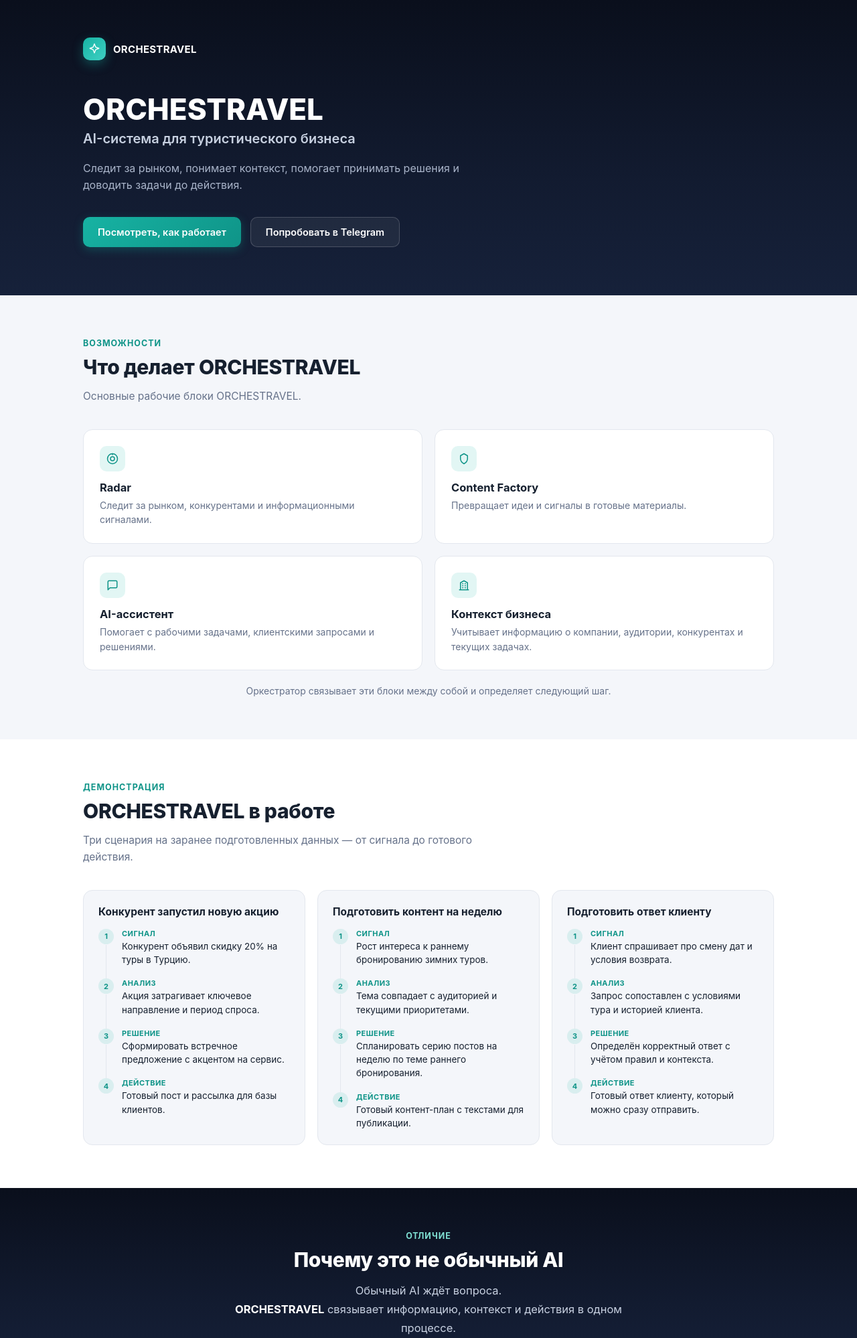
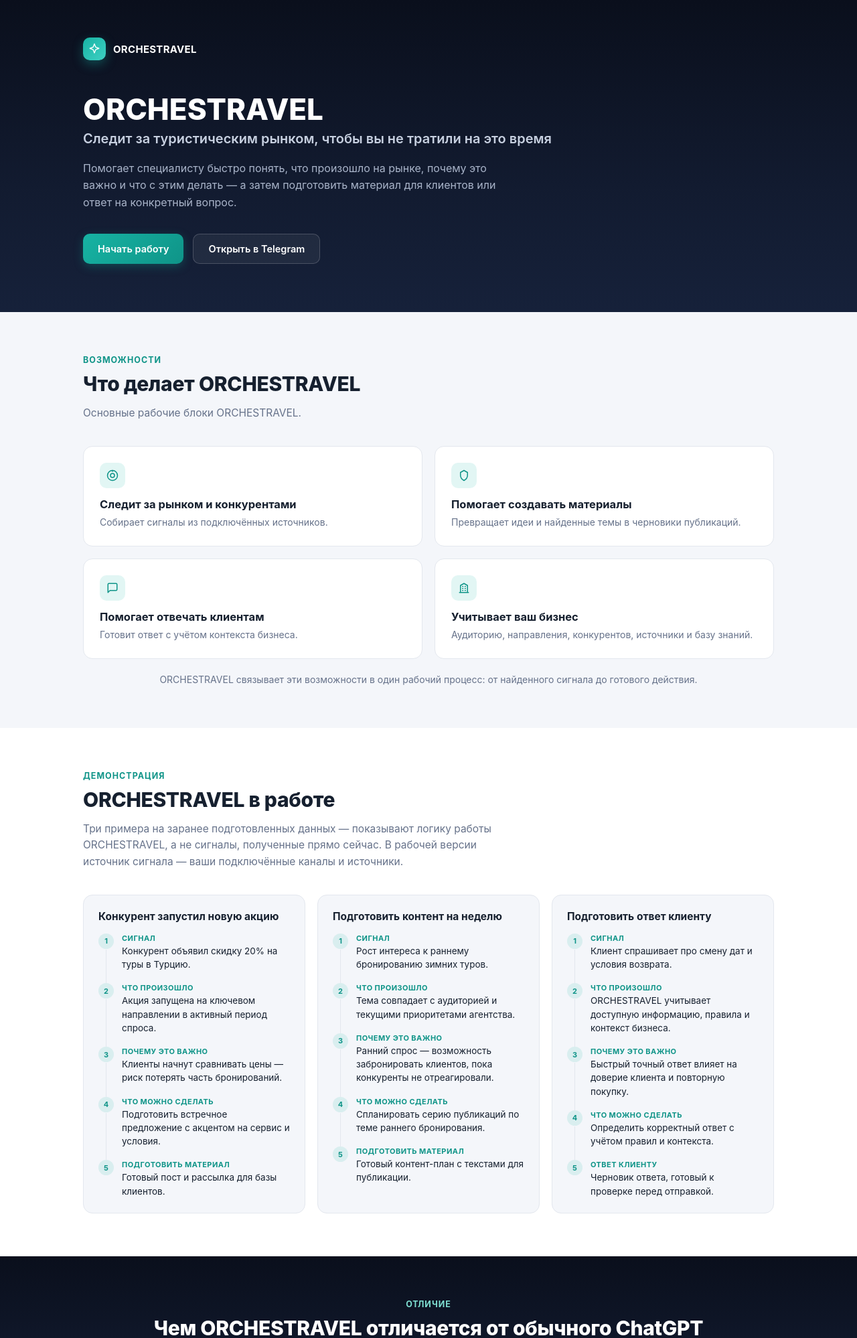
Before and after one commit to u-terra/travel-advantage-ai-control-center, a Python web app: template app/templates/demo.html in a window 1280 px wide. Shown: the top 1998 px of the page at 67% size. Run offline with Jinja, Linux system fonts and the light colour scheme; the template is opened without the code that fills it, so the values that code supplies are empty.

Commit message:
Improve marketing funnel demo and pricing
Co-Authored-By: Claude Sonnet 5 <noreply@anthropic.com>
Claude-Session: https://claude.ai/code/session_019Z4Mapdhbgcvau1VZFfNLi

```diff
--- a/app/templates/demo.html
+++ b/app/templates/demo.html
@@ -3,8 +3,8 @@
 <head>
 <meta charset="utf-8">
 <meta name="viewport" content="width=device-width,initial-scale=1">
-<title>ORCHESTRAVEL — AI-система для туристического бизнеса</title>
-<meta name="description" content="ORCHESTRAVEL следит за рынком, понимает контекст и помогает доводить задачи до действия. Демо на подготовленных данных.">
+<title>ORCHESTRAVEL — следит за туристическим рынком для вас</title>
+<meta name="description" content="ORCHESTRAVEL помогает понять, что произошло на туристическом рынке, почему это важно и что с этим делать — и подготовить материал или ответ клиенту. Демо на подготовленных данных.">
 <style>
 * { box-sizing: border-box; }
 
@@ -517,15 +517,16 @@ footer {
         </div>
 
         <h1>ORCHESTRAVEL</h1>
-        <p class="tagline">AI-система для туристического бизнеса</p>
+        <p class="tagline">Следит за туристическим рынком, чтобы вы не тратили на это время</p>
         <p class="lede">
-            Следит за рынком, понимает контекст, помогает принимать решения
-            и доводить задачи до действия.
+            Помогает специалисту быстро понять, что произошло на рынке, почему это важно
+            и что с этим делать — а затем подготовить материал для клиентов или ответ
+            на конкретный вопрос.
         </p>
 
         <div class="hero-actions">
-            <a href="#scenarios" class="btn btn-primary">Посмотреть, как работает</a>
-            <a href="https://t.me/{{BOT_USERNAME}}" target="_blank" rel="noopener" class="btn btn-ghost">Попробовать в Telegram</a>
+            <a href="/signup" class="btn btn-primary">Начать работу</a>
+            <a href="https://t.me/{{BOT_USERNAME}}" target="_blank" rel="noopener" class="btn btn-ghost">Открыть в Telegram</a>
         </div>
     </div>
 </header>
@@ -543,34 +544,34 @@ footer {
                 <div class="feature-icon">
                     <svg width="18" height="18" viewBox="0 0 24 24" fill="none" stroke="currentColor" stroke-width="2" stroke-linecap="round" stroke-linejoin="round"><circle cx="12" cy="12" r="10"/><circle cx="12" cy="12" r="4"/><line x1="12" y1="2" x2="12" y2="4"/></svg>
                 </div>
-                <h3>Radar</h3>
-                <p>Следит за рынком, конкурентами и информационными сигналами.</p>
+                <h3>Следит за рынком и конкурентами</h3>
+                <p>Собирает сигналы из подключённых источников.</p>
             </div>
             <div class="feature-card">
                 <div class="feature-icon">
                     <svg width="18" height="18" viewBox="0 0 24 24" fill="none" stroke="currentColor" stroke-width="2" stroke-linecap="round" stroke-linejoin="round"><path d="M12 2l7 4v6c0 5-3.5 8-7 10-3.5-2-7-5-7-10V6z"/></svg>
                 </div>
-                <h3>Content Factory</h3>
-                <p>Превращает идеи и сигналы в готовые материалы.</p>
+                <h3>Помогает создавать материалы</h3>
+                <p>Превращает идеи и найденные темы в черновики публикаций.</p>
             </div>
             <div class="feature-card">
                 <div class="feature-icon">
                     <svg width="18" height="18" viewBox="0 0 24 24" fill="none" stroke="currentColor" stroke-width="2" stroke-linecap="round" stroke-linejoin="round"><path d="M21 15a2 2 0 0 1-2 2H7l-4 4V5a2 2 0 0 1 2-2h14a2 2 0 0 1 2 2z"/></svg>
                 </div>
-                <h3>AI-ассистент</h3>
-                <p>Помогает с рабочими задачами, клиентскими запросами и решениями.</p>
+                <h3>Помогает отвечать клиентам</h3>
+                <p>Готовит ответ с учётом контекста бизнеса.</p>
             </div>
             <div class="feature-card">
                 <div class="feature-icon">
                     <svg width="18" height="18" viewBox="0 0 24 24" fill="none" stroke="currentColor" stroke-width="2" stroke-linecap="round" stroke-linejoin="round"><path d="M3 21h18M5 21V7l7-4 7 4v14M9 9h1m4 0h1m-6 4h1m4 0h1m-6 4h1m4 0h1"/></svg>
                 </div>
-                <h3>Контекст бизнеса</h3>
-                <p>Учитывает информацию о компании, аудитории, конкурентах и текущих задачах.</p>
+                <h3>Учитывает ваш бизнес</h3>
+                <p>Аудиторию, направления, конкурентов, источники и базу знаний.</p>
             </div>
         </div>
 
         <p class="orchestrator-note">
-            Оркестратор связывает эти блоки между собой и определяет следующий шаг.
+            ORCHESTRAVEL связывает эти возможности в один рабочий процесс: от найденного сигнала до готового действия.
         </p>
     </div>
 </section>
@@ -580,7 +581,9 @@ footer {
         <div class="section-label">Демонстрация</div>
         <h2 class="section-title">ORCHESTRAVEL в работе</h2>
         <p class="section-sub">
-            Три сценария на заранее подготовленных данных — от сигнала до готового действия.
+            Три примера на заранее подготовленных данных — показывают логику работы
+            ORCHESTRAVEL, а не сигналы, полученные прямо сейчас. В рабочей версии источник
+            сигнала — ваши подключённые каналы и источники.
         </p>
 
         <div class="scenarios">
@@ -597,21 +600,28 @@ footer {
                     <div class="chain-step">
                         <div class="chain-dot">2</div>
                         <div class="chain-body">
-                            <div class="label">Анализ</div>
-                            <div class="text">Акция затрагивает ключевое направление и период спроса.</div>
+                            <div class="label">Что произошло</div>
+                            <div class="text">Акция запущена на ключевом направлении в активный период спроса.</div>
                         </div>
                     </div>
                     <div class="chain-step">
                         <div class="chain-dot">3</div>
                         <div class="chain-body">
-                            <div class="label">Решение</div>
-                            <div class="text">Сформировать встречное предложение с акцентом на сервис.</div>
+                            <div class="label">Почему это важно</div>
+                            <div class="text">Клиенты начнут сравнивать цены — риск потерять часть бронирований.</div>
                         </div>
                     </div>
                     <div class="chain-step">
                         <div class="chain-dot">4</div>
                         <div class="chain-body">
-                            <div class="label">Действие</div>
+                            <div class="label">Что можно сделать</div>
+                            <div class="text">Подготовить встречное предложение с акцентом на сервис и условия.</div>
+                        </div>
+                    </div>
+                    <div class="chain-step">
+                        <div class="chain-dot">5</div>
+                        <div class="chain-body">
+                            <div class="label">Подготовить материал</div>
                             <div class="text">Готовый пост и рассылка для базы клиентов.</div>
                         </div>
                     </div>
@@ -631,21 +641,28 @@ footer {
                     <div class="chain-step">
                         <div class="chain-dot">2</div>
                         <div class="chain-body">
-                            <div class="label">Анализ</div>
-                            <div class="text">Тема совпадает с аудиторией и текущими приоритетами.</div>
+                            <div class="label">Что произошло</div>
+                            <div class="text">Тема совпадает с аудиторией и текущими приоритетами агентства.</div>
                         </div>
                     </div>
                     <div class="chain-step">
                         <div class="chain-dot">3</div>
                         <div class="chain-body">
-                            <div class="label">Решение</div>
-                            <div class="text">Спланировать серию постов на неделю по теме раннего бронирования.</div>
+                            <div class="label">Почему это важно</div>
+                            <div class="text">Ранний спрос — возможность забронировать клиентов, пока конкуренты не отреагировали.</div>
                         </div>
                     </div>
                     <div class="chain-step">
                         <div class="chain-dot">4</div>
                         <div class="chain-body">
-                            <div class="label">Действие</div>
+                            <div class="label">Что можно сделать</div>
+                            <div class="text">Спланировать серию публикаций по теме раннего бронирования.</div>
+                        </div>
+                    </div>
+                    <div class="chain-step">
+                        <div class="chain-dot">5</div>
+                        <div class="chain-body">
+                            <div class="label">Подготовить материал</div>
                             <div class="text">Готовый контент-план с текстами для публикации.</div>
                         </div>
                     </div>
@@ -665,22 +682,29 @@ footer {
                     <div class="chain-step">
                         <div class="chain-dot">2</div>
                         <div class="chain-body">
-                            <div class="label">Анализ</div>
-                            <div class="text">Запрос сопоставлен с условиями тура и историей клиента.</div>
+                            <div class="label">Что произошло</div>
+                            <div class="text">ORCHESTRAVEL учитывает доступную информацию, правила и контекст бизнеса.</div>
                         </div>
                     </div>
                     <div class="chain-step">
                         <div class="chain-dot">3</div>
                         <div class="chain-body">
-                            <div class="label">Решение</div>
-                            <div class="text">Определён корректный ответ с учётом правил и контекста.</div>
+                            <div class="label">Почему это важно</div>
+                            <div class="text">Быстрый точный ответ влияет на доверие клиента и повторную покупку.</div>
                         </div>
                     </div>
                     <div class="chain-step">
                         <div class="chain-dot">4</div>
                         <div class="chain-body">
-                            <div class="label">Действие</div>
-                            <div class="text">Готовый ответ клиенту, который можно сразу отправить.</div>
+                            <div class="label">Что можно сделать</div>
+                            <div class="text">Определить корректный ответ с учётом правил и контекста.</div>
+                        </div>
+                    </div>
+                    <div class="chain-step">
+                        <div class="chain-dot">5</div>
+                        <div class="chain-body">
+                            <div class="label">Ответ клиенту</div>
+                            <div class="text">Черновик ответа, готовый к проверке перед отправкой.</div>
                         </div>
                     </div>
                 </div>
@@ -692,10 +716,12 @@ footer {
 <section class="differentiator">
     <div class="container">
         <div class="section-label" style="color:#7fe0d3;">Отличие</div>
-        <h2 class="section-title">Почему это не обычный AI</h2>
+        <h2 class="section-title">Чем ORCHESTRAVEL отличается от обычного ChatGPT</h2>
         <p>
-            Обычный AI ждёт вопроса.<br>
-            <strong>ORCHESTRAVEL</strong> связывает информацию, контекст и действия в одном процессе.
+            ChatGPT отвечает на то, что вы ему спросили.
+            <strong>ORCHESTRAVEL</strong> работает с вашим туристическим контекстом: источниками,
+            конкурентами, бизнес-профилем и материалами — и помогает пройти путь от найденной
+            информации до рабочего результата.
         </p>
     </div>
 </section>
@@ -739,22 +765,18 @@ footer {
                 <h2 class="section-title" style="font-size:22px;">Тарифы для старта</h2>
                 <div class="pricing">
                     <div class="price-row">
-                        <span class="plan">2 недели доступа</span>
+                        <span class="plan">START / 14 дней</span>
                         <span class="amount">490 ₽</span>
                     </div>
                     <div class="price-row">
-                        <span class="plan">Подписка / месяц</span>
+                        <span class="plan">STANDARD / 30 дней</span>
                         <span class="amount">990 ₽</span>
                     </div>
                     <div class="price-row">
-                        <span class="plan">Расширенная версия / месяц</span>
+                        <span class="plan">FULL / 30 дней</span>
                         <span class="amount">1 490 ₽</span>
                     </div>
                 </div>
-                <p class="price-note">
-                    Тарифы могут пересматриваться по мере развития системы и изменения
-                    расходов на инфраструктуру и AI-модели.
-                </p>
             </div>
         </div>
     </div>
@@ -772,10 +794,10 @@ footer {
 <section class="final-cta">
     <div class="container">
         <div class="section-label">Начать</div>
-        <h2 class="section-title">Попробуйте ORCHESTRAVEL на своём бизнесе</h2>
+        <h2 class="section-title">Начните работать с ORCHESTRAVEL</h2>
 
         <div class="final-cta-actions">
-            <a href="/signup" class="btn btn-primary">Получить доступ</a>
+            <a href="/signup" class="btn btn-primary">Начать работу</a>
             <a href="https://t.me/VladCRM" target="_blank" rel="noopener" class="btn btn-ghost">Задать вопрос / Связаться</a>
         </div>
 
```
Also changed, not shown: app/handlers/lobby.py (+14 -3 lines), tests/test_lobby.py (+26 -6 lines), tests/test_web_api_demo_page.py (+2 -2 lines).
